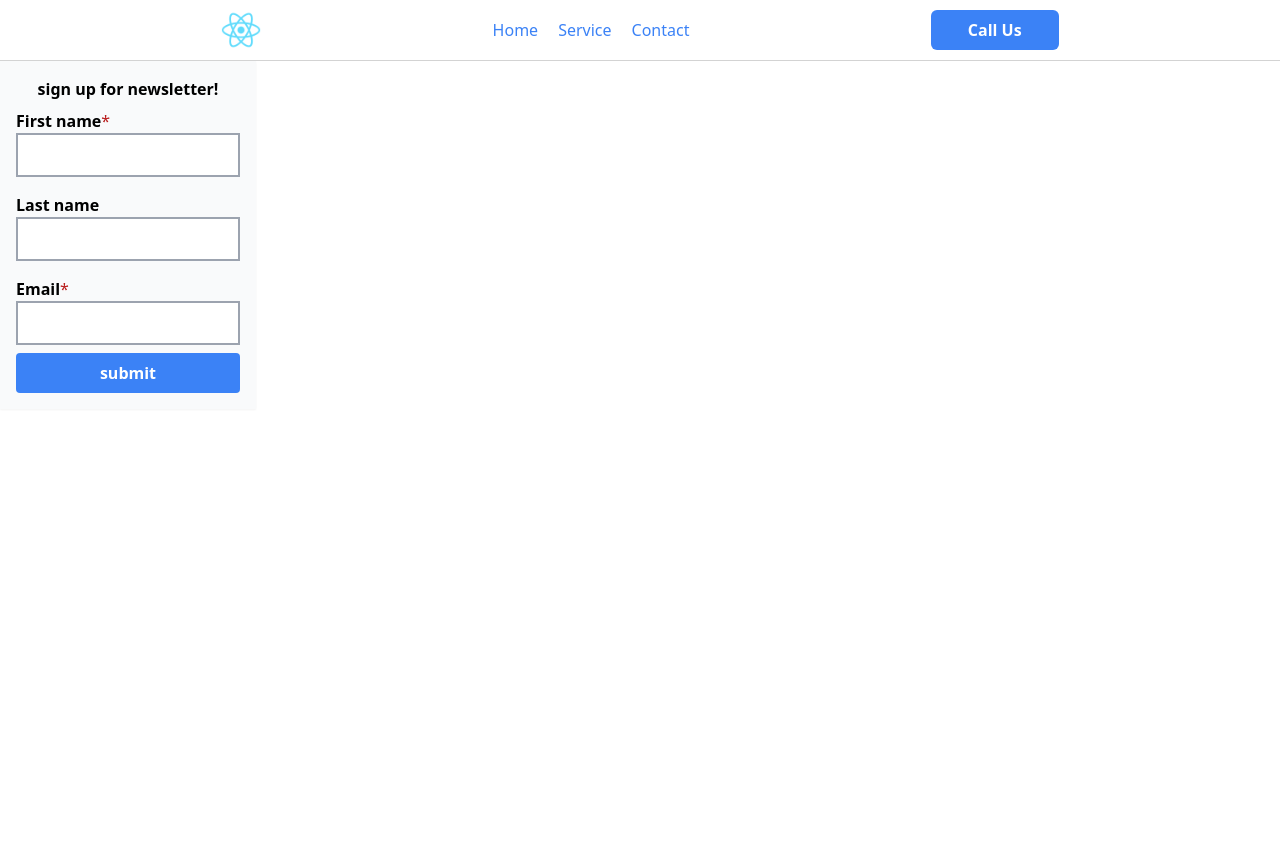
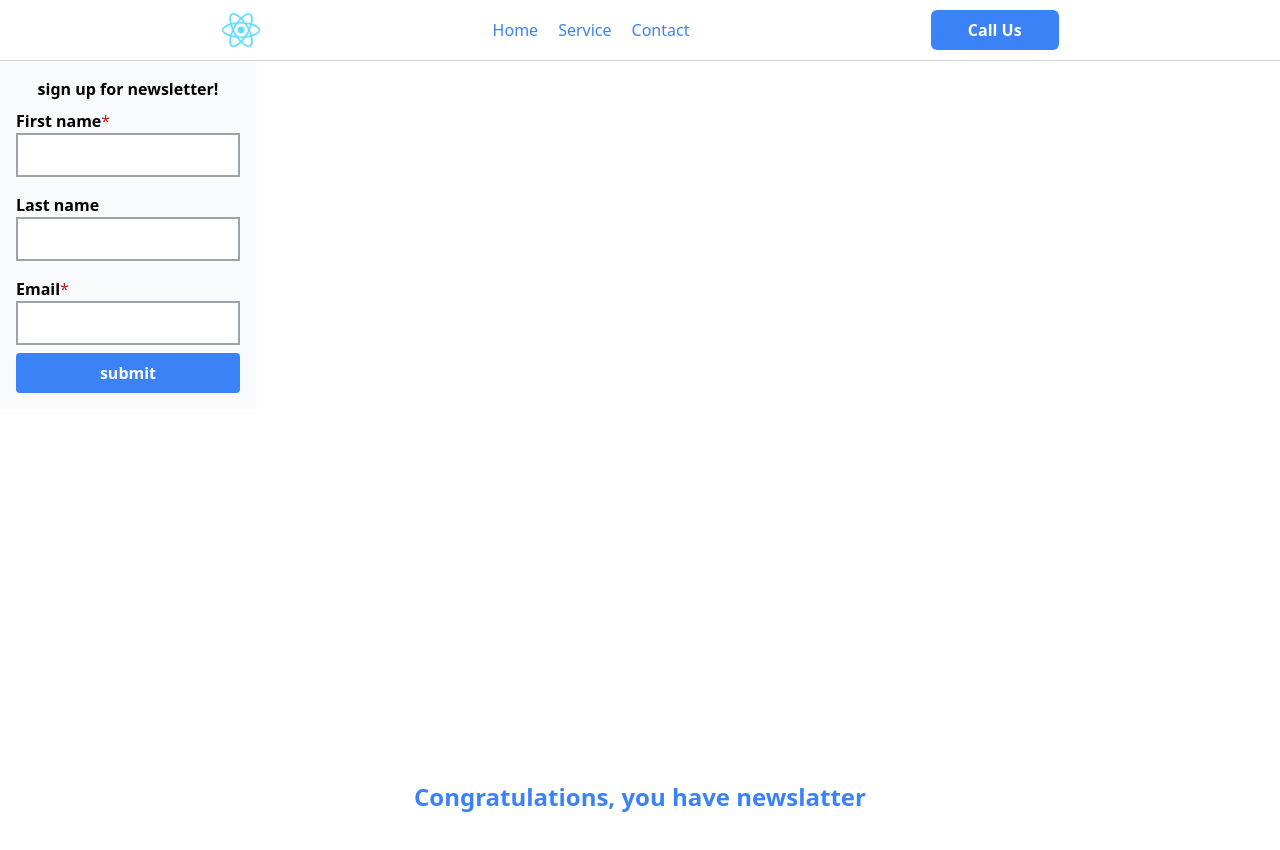
Before and after one commit to Lyndating/flying-taxi-react-app, a React (Create React App) app in the folder flying-taxi-react/: page /#/ in a window 1280 px wide. Shown: the top 850 px of the page. Before the commit the page ends 800 px from the top, so only its background shows below. Built offline with nearby package versions, Linux system fonts and the light colour scheme.

Commit message:
new page

```diff
--- a/flying-taxi-react/src/App.js
+++ b/flying-taxi-react/src/App.js
@@ -1,5 +1,6 @@
 import React from 'react';
 import SignUpForm from './components/SignUpForm';
+import RedirectingPage from './components/RedirectingPage';
 
 import './App.css';
 import {HashRouter as Router, Route, Routes, Link} from 'react-router-dom';
@@ -24,6 +25,7 @@ function App() {
     <div className="App">
       {routes}
       <SignUpForm />
+      <RedirectingPage />
     </div>
   );
 }
--- /dev/null
+++ b/flying-taxi-react/src/components/RedirectingPage.js
@@ -0,0 +1,31 @@
+import React from 'react'
+
+const RedirectingPage = () => {
+  return (
+
+
+
+    <div className="bg-white h-screen flex flex-col
+    justify-center">
+      <h1 className="lg: text-2xl md:text-2xl sm:text-2xl
+      text-2xl font-black mb-6 text-center text-blue-500" > Congratulations, you have newslatter</h1>
+</div>
+
+
+
+
+
+
+
+
+
+
+
+
+
+
+
+  )
+}
+
+export default RedirectingPage
--- a/flying-taxi-react/src/components/SignUpForm.js
+++ b/flying-taxi-react/src/components/SignUpForm.js
@@ -15,7 +15,7 @@ const SignupSchema = Yup.object().shape({
   .max(20, 'too long')
   .required('Required'),
   lastName: Yup.string().min(3, "too short"),
-  email: Yup.string().email("invalid email").required("Required")
+  email: Yup.string().email("2,invalid email").required("Required")
 })
 
 const SignUpForm = () => {
```
Also changed, not shown: 1 other file (tests, documents, lock files or other folders).
